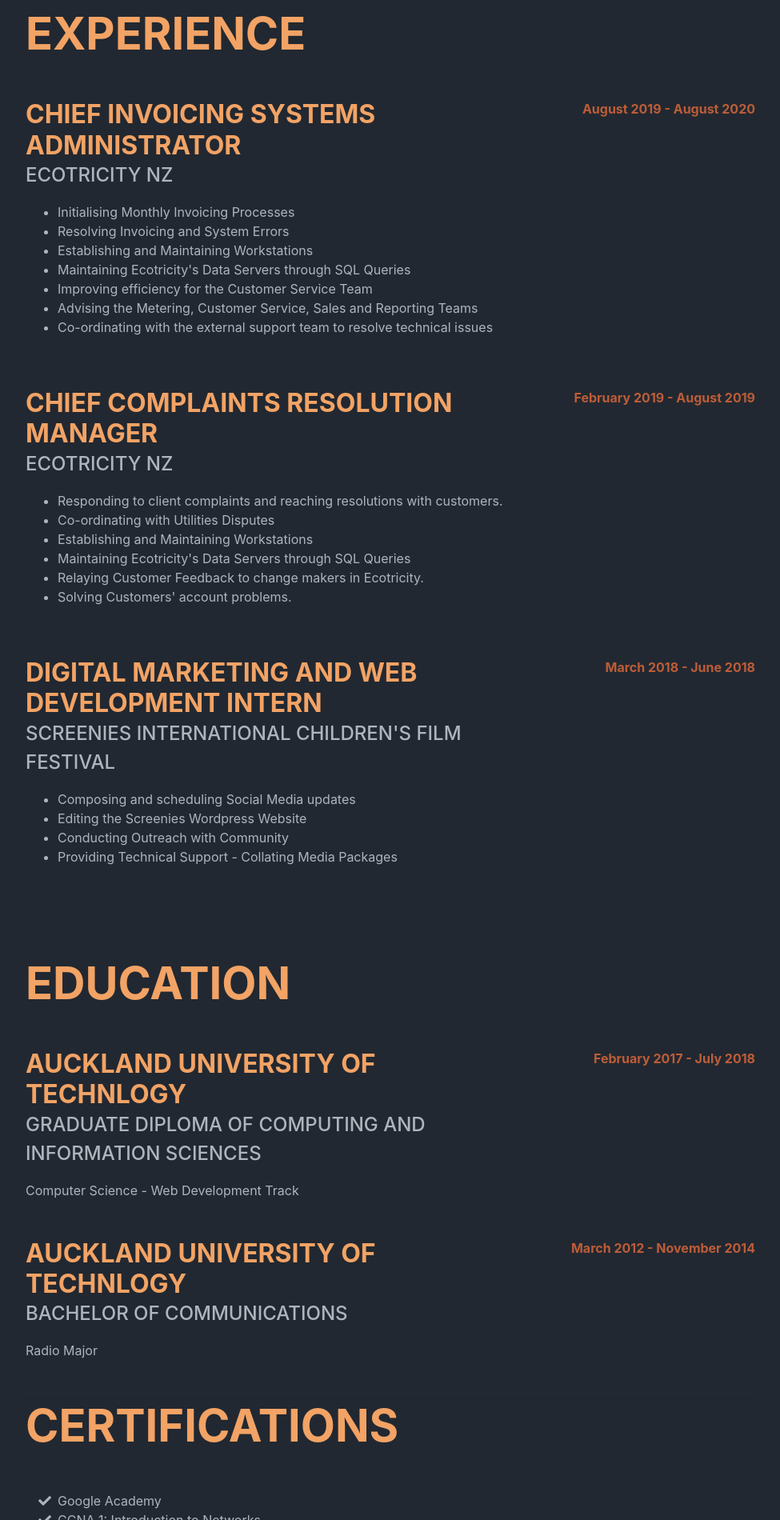
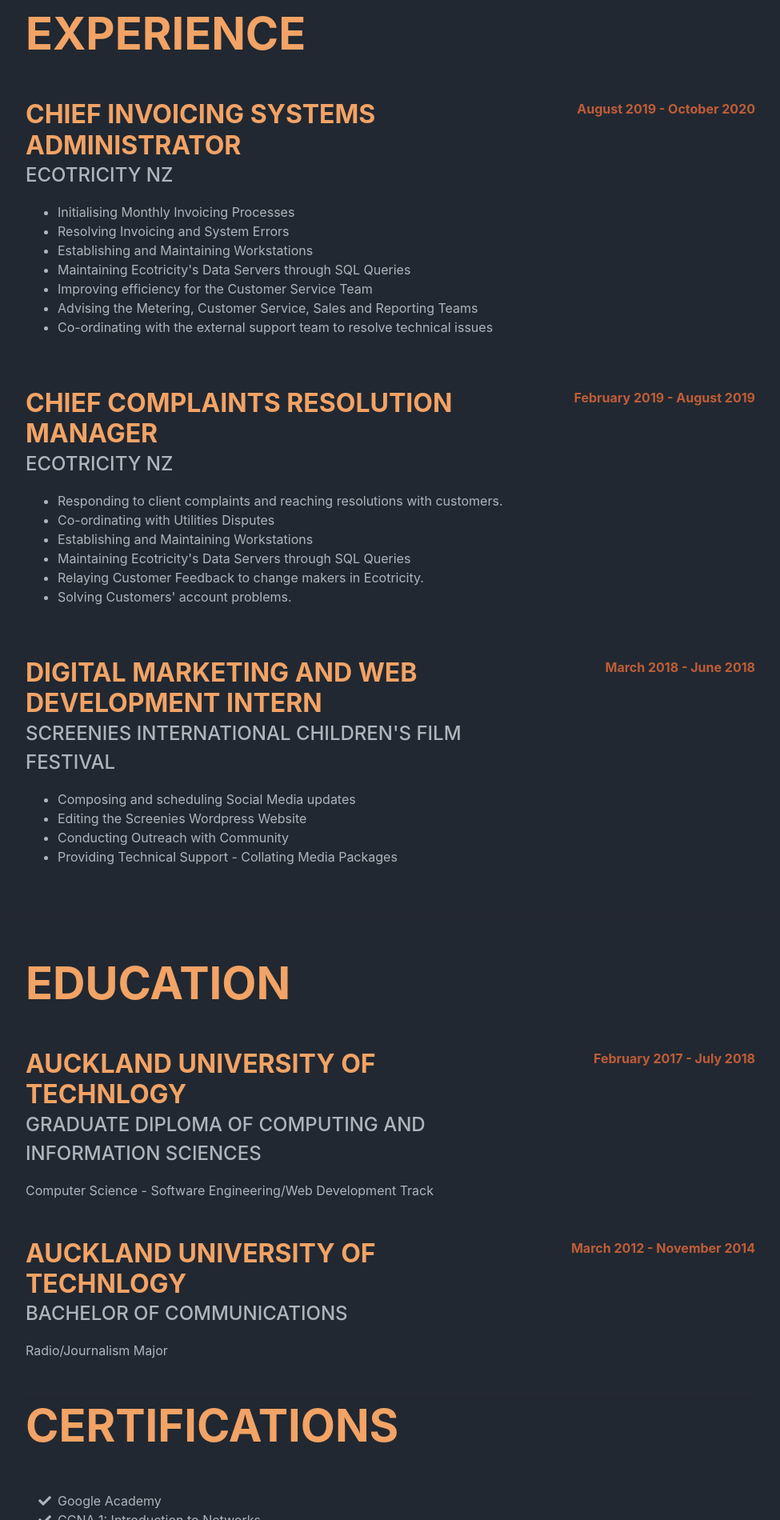
Before and after one commit to nMckenryan/NMckenryanCV, a Gatsby site: page / in a window 1280 px wide. Shown: the part 840-2740 px from the top of the page at 80% size, without its empty margins (288-1263 px from the left). Built offline with nearby package versions, Linux system fonts and the light colour scheme; Gatsby itself is replaced by a stand-in of ours; a web font is replaced by a local one.

Commit message:
Test commit. checking if it changes netify

```diff
--- a/config.js
+++ b/config.js
@@ -7,7 +7,7 @@
   manifestThemeColor: '#6a0001',
   manifestDisplay: 'standalone',
   manifestIcon: 'src/assets/img/website-icon.png',
-  pathPrefix: `/nMckenryanResume/`, // This path is subpath of your hosting https://domain/portfolio
+  pathPrefix: `/nMckenryan.github.io/`, // This path is subpath of your hosting https://domain/portfolio
   firstName: 'Nigel',
   lastName: 'Mckenzie-Ryan',
   // social
--- a/package.json
+++ b/package.json
@@ -4,11 +4,10 @@
   "description": "Gatsby.js V2 starter template based on Resume by startbootstrap",
   "repository": {
     "type": "git",
-    "url": "git+https://github.com/anubhavsrivastava/gatsby-starter-resume.git"
+    "url": "git+https://github.com/nMckenryan/NMckenryanCV.git"
   },
   "author": {
-    "name": "Anubhav Srivastava",
-    "email": "anubhav.srivastava00@gmail.com"
+    "name": "Nigel Mckenzie-Ryan"
   },
   "dependencies": {
     "gatsby": "^2.20.2",
--- a/src/pages/index.js
+++ b/src/pages/index.js
@@ -77,7 +77,7 @@
               </ul>
             </div>
             <div className="resume-date text-md-right">
-              <span className="text-primary">August 2019 - August 2020</span>
+              <span className="text-primary">August 2019 - October 2020</span>
             </div>
           </div>
 
@@ -146,7 +146,7 @@
               <div className="subheading mb-3">
                 Graduate Diploma of Computing and Information Sciences
               </div>
-              <div>Computer Science - Web Development Track</div>
+              <div>Computer Science - Software Engineering/Web Development Track</div>
             </div>
             <div className="resume-date text-md-right">
               <span className="text-primary">February 2017 - July 2018</span>
@@ -157,7 +157,7 @@
             <div className="resume-content">
               <h3 className="mb-0">Auckland University of Technlogy</h3>
               <div className="subheading mb-3">Bachelor of Communications</div>
-              <div>Radio Major</div>
+              <div>Radio/Journalism Major</div>
             </div>
             <div className="resume-date text-md-right">
               <span className="text-primary">March 2012 - November 2014</span>
@@ -228,7 +228,6 @@
             <li className="list-inline-item">
               <i class="fab fa-java"></i>
             </li>
-
             <li className="list-inline-item">
               <i class="fab fa-android"></i>
             </li>
```
Also changed, not shown: src/assets/img/Capture.PNG (added).
